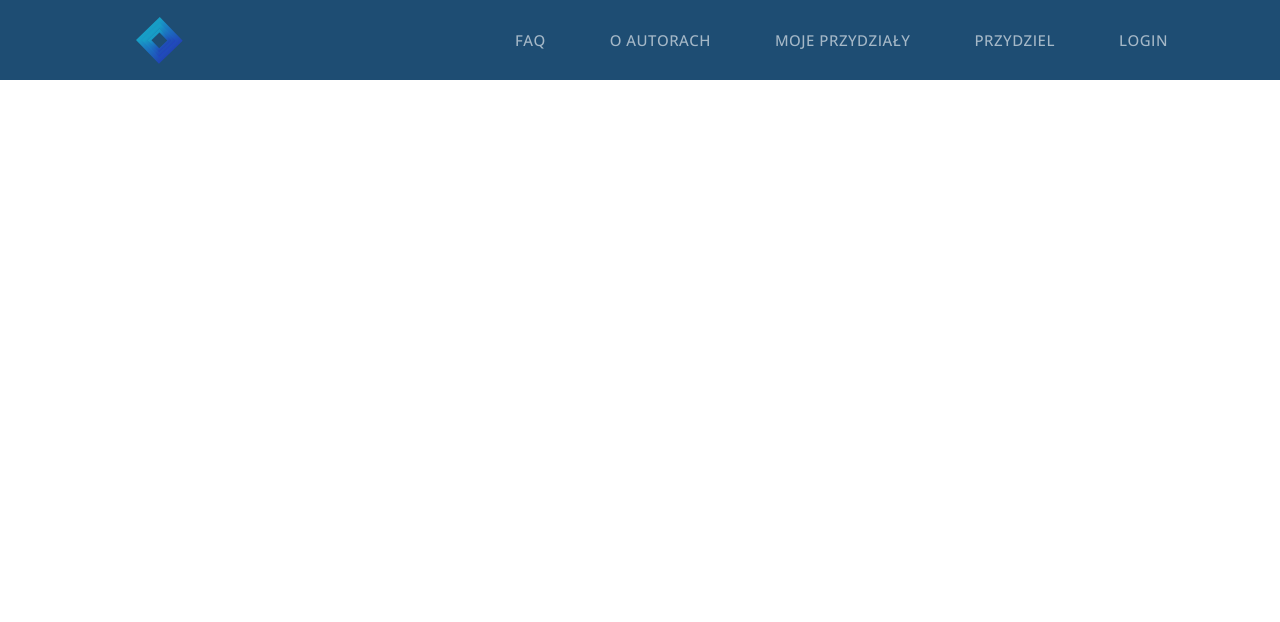
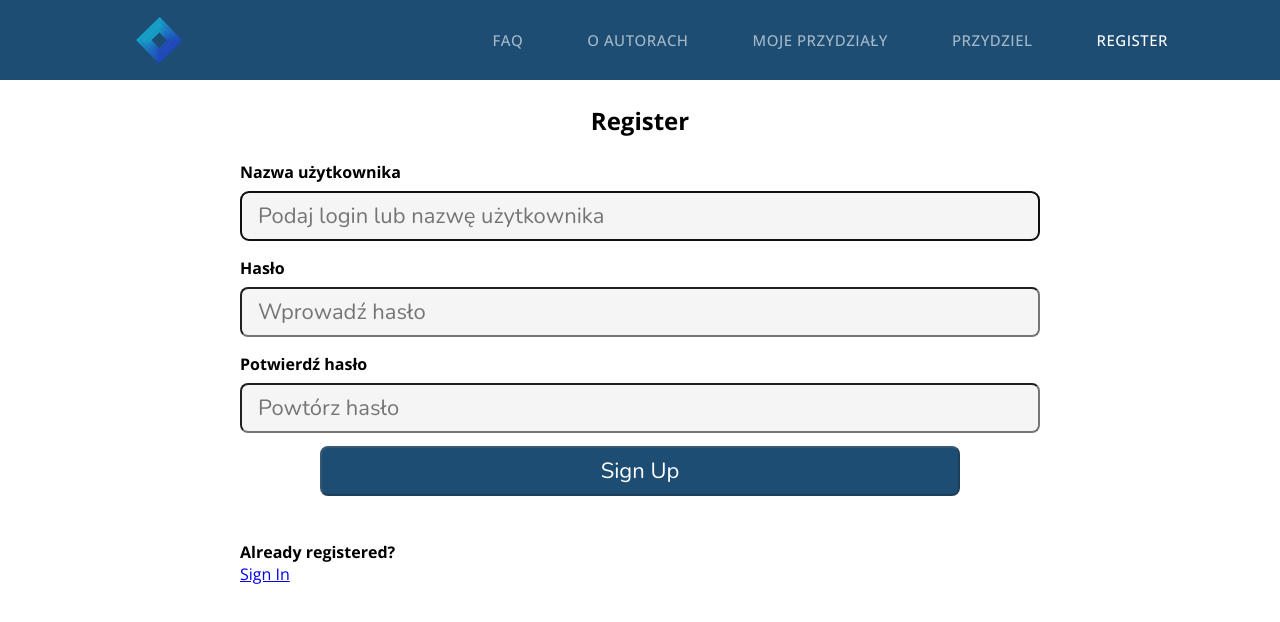
Before and after one commit to Team-Koncentrator/software-engineering-project, a React (Create React App) app in the folder frontend/: page /register in a window 1280 px wide. Shown: the top 622 px of the page. Built offline with nearby package versions, Linux system fonts and the light colour scheme.

Commit message:
add router login

```diff
--- a/frontend/src/App.js
+++ b/frontend/src/App.js
@@ -4,7 +4,7 @@ import 'App.css';
 import Navigation from 'components/Navigation/Navigation';
 import GlobalStyle from 'theme/globalStyles';
 import Home from 'pages/Home/Home';
-//import Login from 'pages/Login/Login';
+import Login from 'pages/Login/Login';
 import Register from 'pages/Register/Register';
 
 function App() {
@@ -14,7 +14,8 @@ function App() {
       <Navigation />
       <Routes>
         <Route path='/' element={<Home />} />
-        <Route path='login' element={<Register />} />
+        <Route path='register' element={<Register />} />
+        <Route path='login' element={<Login />} />
       </Routes>
     </>
   );
--- a/frontend/src/components/Navigation/Navigation.jsx
+++ b/frontend/src/components/Navigation/Navigation.jsx
@@ -35,8 +35,8 @@ const Navigation = () => {
     // Wartość loginu będzie obsługiwana z poziomu bazy danych na podstawie tego czy ktoś jest zalogowany
     {
       id: '5',
-      label: 'Login',
-      url: 'login',
+      label: 'Register',
+      url: 'register',
       order: '5'
     }
   ];
--- a/frontend/src/pages/Register/Register.css
+++ b/frontend/src/pages/Register/Register.css
@@ -17,7 +17,7 @@
   padding: 1rem 0.5rem;
 }
 
-section {
+.sect {
   width: 100%;
   min-height: 400px;
   min-width: 300px;
@@ -29,7 +29,7 @@ section {
   padding: 0.5rem 15rem;
 }
 
-form {
+.form {
   display: flex;
   flex-direction: column;
   justify-content: space-evenly;
--- a/frontend/src/pages/Register/Register.jsx
+++ b/frontend/src/pages/Register/Register.jsx
@@ -3,6 +3,7 @@ import { faCheck, faTimes, faInfoCircle } from '@fortawesome/free-solid-svg-icon
 import { FontAwesomeIcon } from '@fortawesome/react-fontawesome';
 import axios from 'api/axios';
 import './Register.css';
+import Login from 'pages/Login/Login';
 
 const USER_REGEX = /^[A-z][A-z0-9-_]{3,23}$/;
 const PWD_REGEX = /^(?=.*[a-z])(?=.*[A-Z])(?=.*[0-9])(?=.*[!@#$%]).{8,24}$/;
@@ -82,19 +83,19 @@ const Register = () => {
   return (
     <>
       {success ? (
-        <section>
+        <section class='sect'>
           <h1>Success!</h1>
           <p>
-            <a href='#'>Sign In</a>
+            <a class='a sign' href='#'>Sign In</a>
           </p>
         </section>
       ) : (
-        <section>
+        <section class='sect'>
           <p ref={errRef} className={errMsg ? 'errmsg' : 'offscreen'} aria-live='assertive'>
             {errMsg}
           </p>
           <h1 className='registerTitle'>Register</h1>
-          <form onSubmit={handleSubmit}>
+          <form class='form' onSubmit={handleSubmit}>
             <label  class='textLabel' htmlFor='username'>
               Nazwa użytkownika
               <FontAwesomeIcon icon={faCheck} className={validName ? 'valid' : 'hide'} />
@@ -181,8 +182,8 @@ const Register = () => {
             Already registered?
             <br />
             <span className='line'>
-              {/*put router link here*/}
-              <a href='#'>Sign In</a>
+
+              <a component={<Login />} class='a sign' href='login'>Sign In</a>
             </span>
           </p>
         </section>
```
